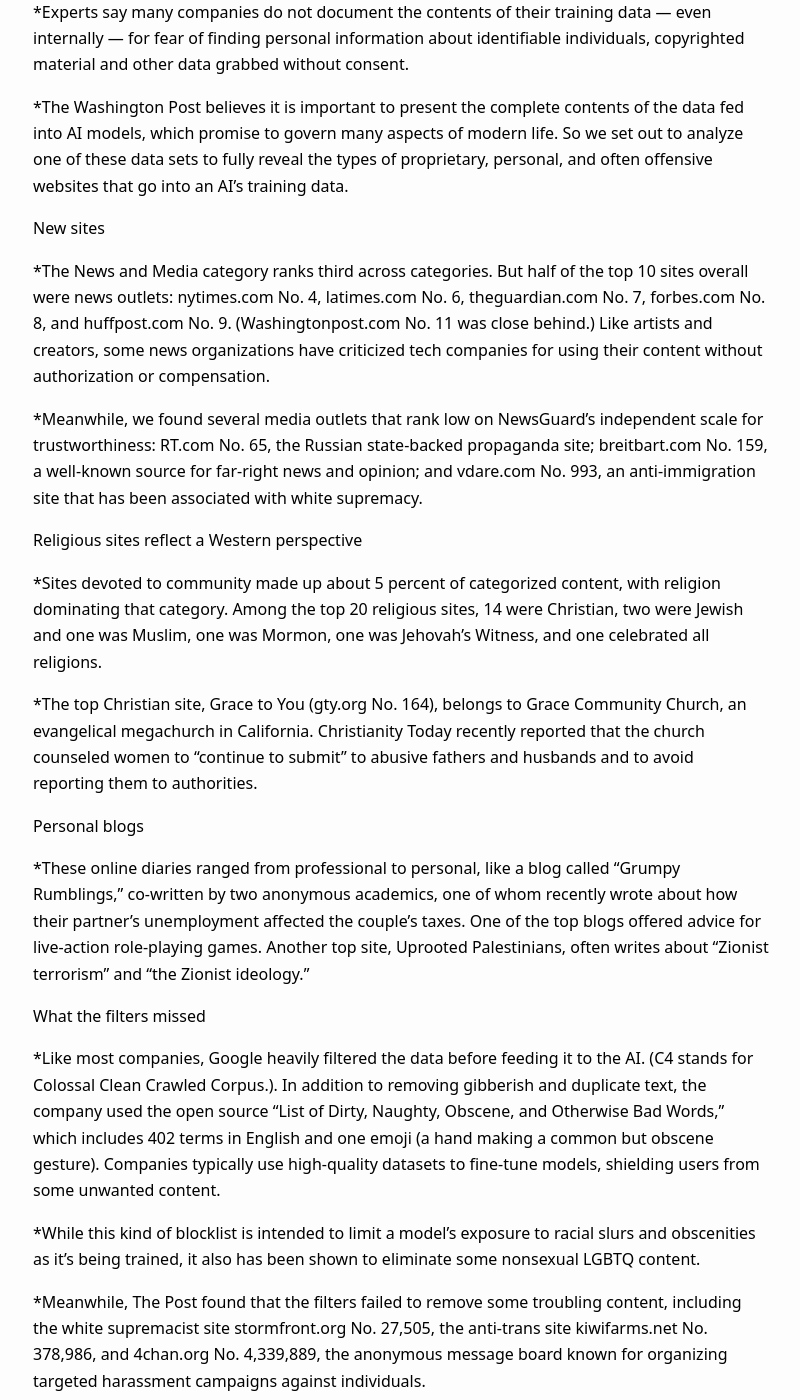
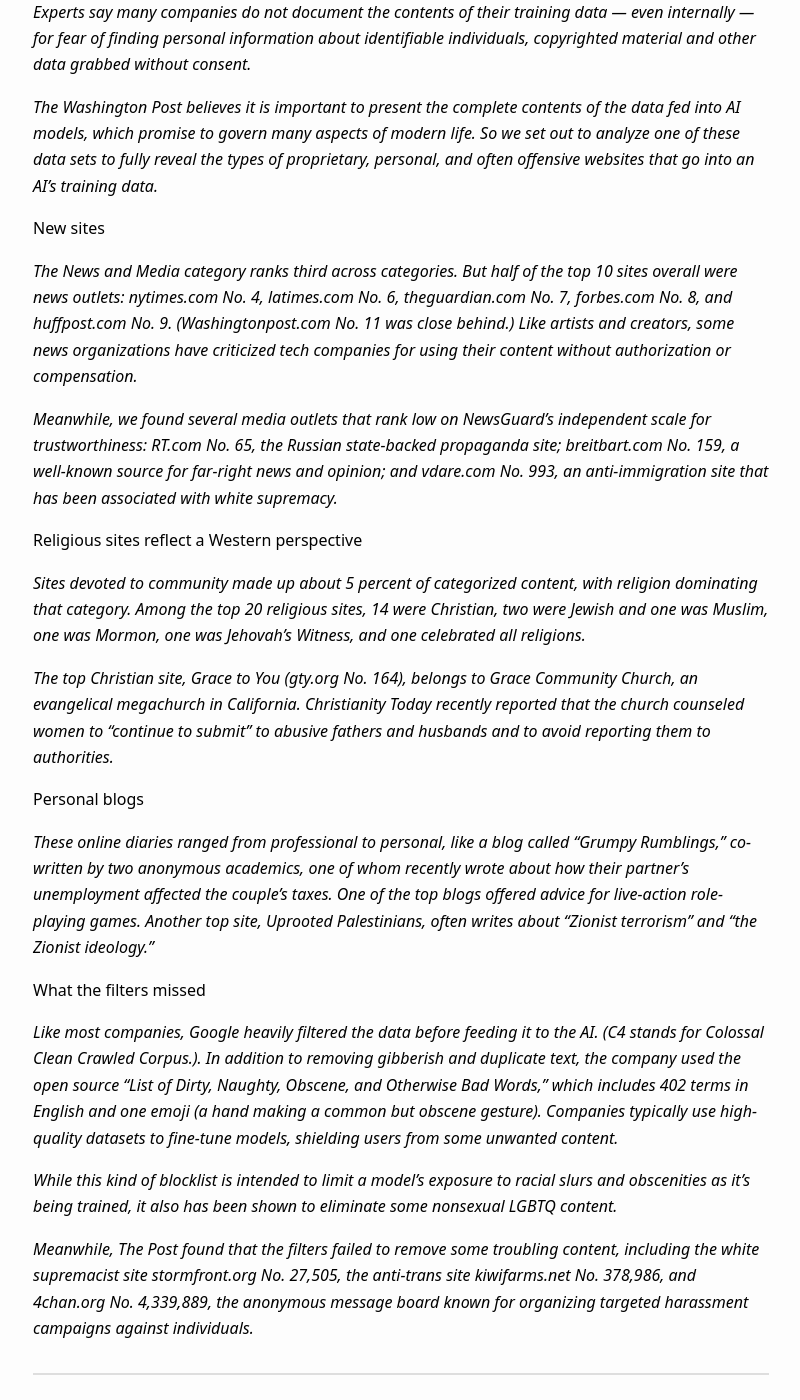
Before and after one commit to lecy/wells-dubois-protocol, a Jekyll site: the page built from index.md, in a window 1280 px wide and 1400 px high, scrolled down 3204 px. Shown: the whole window, without its empty margins (239-1039 px from the left). Built offline with Jekyll 4.4.1, drawn with Linux system fonts in a browser that asks for light colours; some of the changed text lies outside the part shown.

Commit message:
Update index.md

```diff
--- a/index.md
+++ b/index.md
@@ -56,35 +56,35 @@ As an example of how errors can be high-stakes, [violations of hijab laws come w
 
 [Inside the secret list of websites that make AI like ChatGPT sound smart](https://www.washingtonpost.com/technology/interactive/2023/ai-chatbot-learning/)
 
-*AI chatbots have exploded in popularity over the past four months, stunning the public with their awesome abilities, from writing sophisticated term papers to holding unnervingly lucid conversations... They can mimic human speech because the artificial intelligence that powers them has ingested a gargantuan amount of text, mostly scraped from the internet. Tech companies have grown secretive about what they feed the AI.
+*AI chatbots have exploded in popularity over the past four months, stunning the public with their awesome abilities, from writing sophisticated term papers to holding unnervingly lucid conversations... They can mimic human speech because the artificial intelligence that powers them has ingested a gargantuan amount of text, mostly scraped from the internet. Tech companies have grown secretive about what they feed the AI.*
 
-*Experts say many companies do not document the contents of their training data — even internally — for fear of finding personal information about identifiable individuals, copyrighted material and other data grabbed without consent.
+*Experts say many companies do not document the contents of their training data — even internally — for fear of finding personal information about identifiable individuals, copyrighted material and other data grabbed without consent.*
 
-*The Washington Post believes it is important to present the complete contents of the data fed into AI models, which promise to govern many aspects of modern life. So we set out to analyze one of these data sets to fully reveal the types of proprietary, personal, and often offensive websites that go into an AI’s training data.
+*The Washington Post believes it is important to present the complete contents of the data fed into AI models, which promise to govern many aspects of modern life. So we set out to analyze one of these data sets to fully reveal the types of proprietary, personal, and often offensive websites that go into an AI’s training data.*
 
 New sites
 
-*The News and Media category ranks third across categories. But half of the top 10 sites overall were news outlets: nytimes.com No. 4, latimes.com No. 6, theguardian.com No. 7, forbes.com No. 8, and huffpost.com No. 9. (Washingtonpost.com No. 11 was close behind.) Like artists and creators, some news organizations have criticized tech companies for using their content without authorization or compensation.
+*The News and Media category ranks third across categories. But half of the top 10 sites overall were news outlets: nytimes.com No. 4, latimes.com No. 6, theguardian.com No. 7, forbes.com No. 8, and huffpost.com No. 9. (Washingtonpost.com No. 11 was close behind.) Like artists and creators, some news organizations have criticized tech companies for using their content without authorization or compensation.*
 
-*Meanwhile, we found several media outlets that rank low on NewsGuard’s independent scale for trustworthiness: RT.com No. 65, the Russian state-backed propaganda site; breitbart.com No. 159, a well-known source for far-right news and opinion; and vdare.com No. 993, an anti-immigration site that has been associated with white supremacy.
+*Meanwhile, we found several media outlets that rank low on NewsGuard’s independent scale for trustworthiness: RT.com No. 65, the Russian state-backed propaganda site; breitbart.com No. 159, a well-known source for far-right news and opinion; and vdare.com No. 993, an anti-immigration site that has been associated with white supremacy.*
 
 Religious sites reflect a Western perspective
 
-*Sites devoted to community made up about 5 percent of categorized content, with religion dominating that category. Among the top 20 religious sites, 14 were Christian, two were Jewish and one was Muslim, one was Mormon, one was Jehovah’s Witness, and one celebrated all religions.
+*Sites devoted to community made up about 5 percent of categorized content, with religion dominating that category. Among the top 20 religious sites, 14 were Christian, two were Jewish and one was Muslim, one was Mormon, one was Jehovah’s Witness, and one celebrated all religions.*
 
-*The top Christian site, Grace to You (gty.org No. 164), belongs to Grace Community Church, an evangelical megachurch in California. Christianity Today recently reported that the church counseled women to “continue to submit” to abusive fathers and husbands and to avoid reporting them to authorities.
+*The top Christian site, Grace to You (gty.org No. 164), belongs to Grace Community Church, an evangelical megachurch in California. Christianity Today recently reported that the church counseled women to “continue to submit” to abusive fathers and husbands and to avoid reporting them to authorities.*
 
 Personal blogs
 
-*These online diaries ranged from professional to personal, like a blog called “Grumpy Rumblings,” co-written by two anonymous academics, one of whom recently wrote about how their partner’s unemployment affected the couple’s taxes. One of the top blogs offered advice for live-action role-playing games. Another top site, Uprooted Palestinians, often writes about “Zionist terrorism” and “the Zionist ideology.”
+*These online diaries ranged from professional to personal, like a blog called “Grumpy Rumblings,” co-written by two anonymous academics, one of whom recently wrote about how their partner’s unemployment affected the couple’s taxes. One of the top blogs offered advice for live-action role-playing games. Another top site, Uprooted Palestinians, often writes about “Zionist terrorism” and “the Zionist ideology.”*
 
 What the filters missed
 
-*Like most companies, Google heavily filtered the data before feeding it to the AI. (C4 stands for Colossal Clean Crawled Corpus.). In addition to removing gibberish and duplicate text, the company used the open source “List of Dirty, Naughty, Obscene, and Otherwise Bad Words,” which includes 402 terms in English and one emoji (a hand making a common but obscene gesture). Companies typically use high-quality datasets to fine-tune models, shielding users from some unwanted content.
+*Like most companies, Google heavily filtered the data before feeding it to the AI. (C4 stands for Colossal Clean Crawled Corpus.). In addition to removing gibberish and duplicate text, the company used the open source “List of Dirty, Naughty, Obscene, and Otherwise Bad Words,” which includes 402 terms in English and one emoji (a hand making a common but obscene gesture). Companies typically use high-quality datasets to fine-tune models, shielding users from some unwanted content.*
 
-*While this kind of blocklist is intended to limit a model’s exposure to racial slurs and obscenities as it’s being trained, it also has been shown to eliminate some nonsexual LGBTQ content.
+*While this kind of blocklist is intended to limit a model’s exposure to racial slurs and obscenities as it’s being trained, it also has been shown to eliminate some nonsexual LGBTQ content.*
 
-*Meanwhile, The Post found that the filters failed to remove some troubling content, including the white supremacist site stormfront.org No. 27,505, the anti-trans site kiwifarms.net No. 378,986, and 4chan.org No. 4,339,889, the anonymous message board known for organizing targeted harassment campaigns against individuals.
+*Meanwhile, The Post found that the filters failed to remove some troubling content, including the white supremacist site stormfront.org No. 27,505, the anti-trans site kiwifarms.net No. 378,986, and 4chan.org No. 4,339,889, the anonymous message board known for organizing targeted harassment campaigns against individuals.*
 
 
 ------------
```
